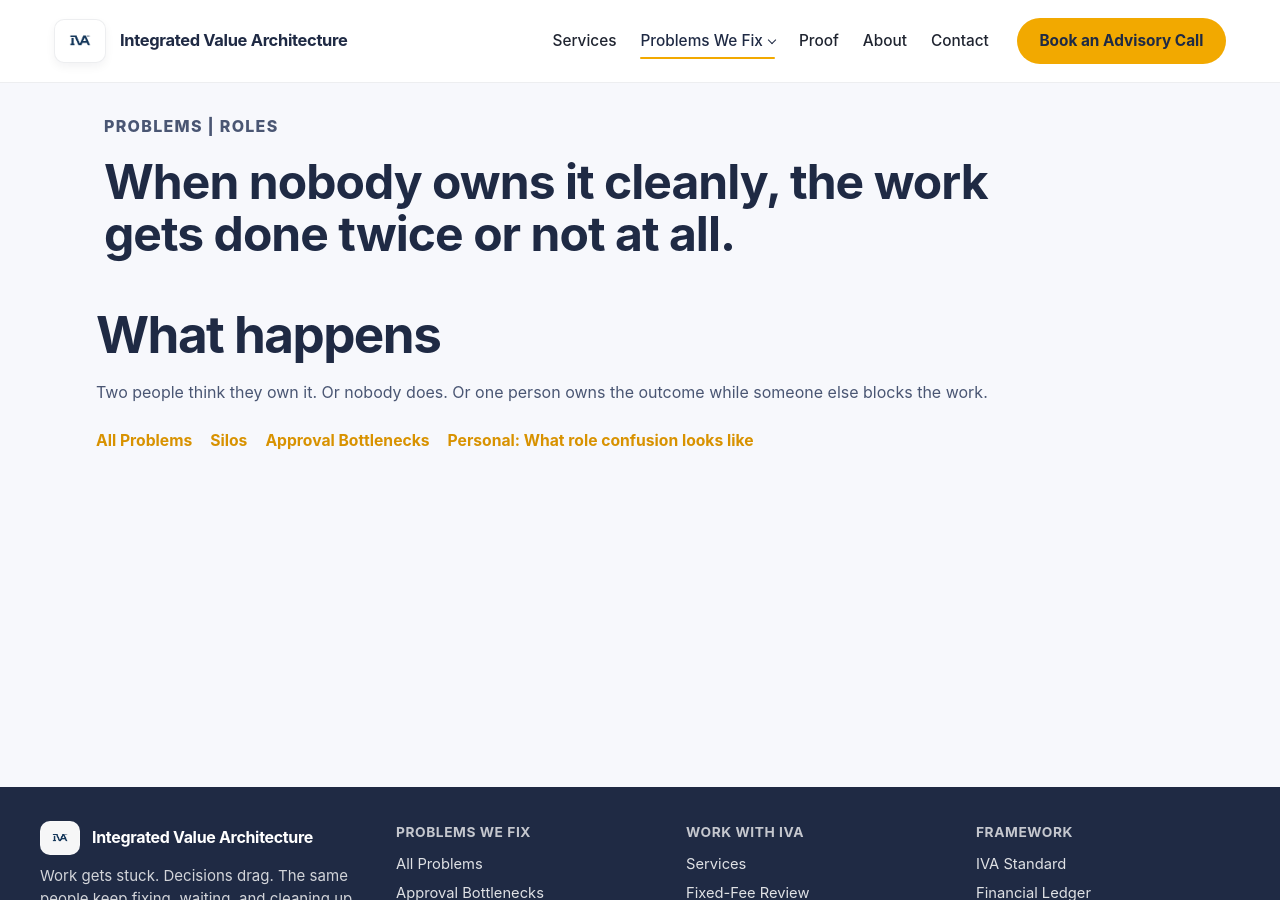
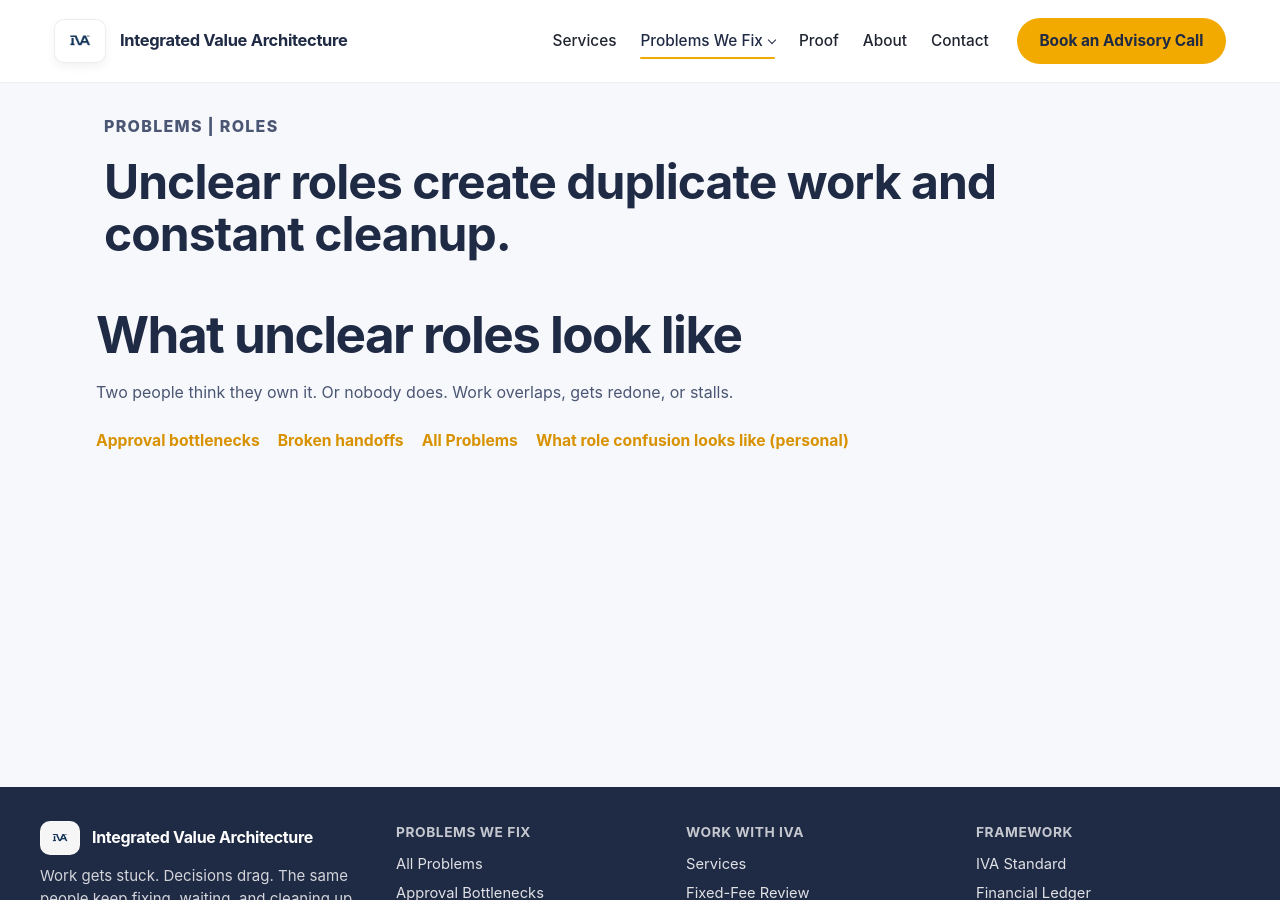
Before and after one commit to efost7873/integratedvaluearchitecture.com, a Jekyll site: the page built from unclear-roles-duplicate-work.html, in a window 1280 px wide and 900 px high. Built offline with Jekyll 4.4.1, drawn with Linux system fonts in a browser that asks for light colours.

Commit message:
Update unclear-roles-duplicate-work.html

```diff
--- a/unclear-roles-duplicate-work.html
+++ b/unclear-roles-duplicate-work.html
@@ -1,31 +1,31 @@
 ---
 layout: default
-title: Unclear Roles and Duplicate Work | IVA
+title: Unclear Roles in Organizations | Duplicate Work Problems | IVA
+description: Unclear roles lead to duplicate work, delays, and confusion. Learn how role ambiguity slows organizations down.
 permalink: /unclear-roles-duplicate-work/
 ---
 
 <section class="page-header">
   <div class="container narrow">
     <p class="eyebrow">Problems | Roles</p>
-    <h1>When nobody owns it cleanly, the work gets done twice or not at all.</h1>
+    <h1>Unclear roles create duplicate work and constant cleanup.</h1>
   </div>
 </section>
 
 <section class="section">
   <div class="container narrow">
-    <h2>What happens</h2>
+    <h2>What unclear roles look like</h2>
 
     <p>
-      Two people think they own it.
-      Or nobody does.
-      Or one person owns the outcome while someone else blocks the work.
+      Two people think they own it. Or nobody does.
+      Work overlaps, gets redone, or stalls.
     </p>
 
     <div class="inline-links">
+      <a href="/approval-bottlenecks/">Approval bottlenecks</a>
+      <a href="/silos-broken-handoffs/">Broken handoffs</a>
       <a href="/problems/">All Problems</a>
-      <a href="/silos-broken-handoffs/">Silos</a>
-      <a href="/approval-bottlenecks/">Approval Bottlenecks</a>
-      <a href="https://evanmichealfoster.com/unclear-roles-duplicate-work/">Personal: What role confusion looks like</a>
+      <a href="https://evanmichealfoster.com/unclear-roles-duplicate-work/">What role confusion looks like (personal)</a>
     </div>
   </div>
 </section>
```
